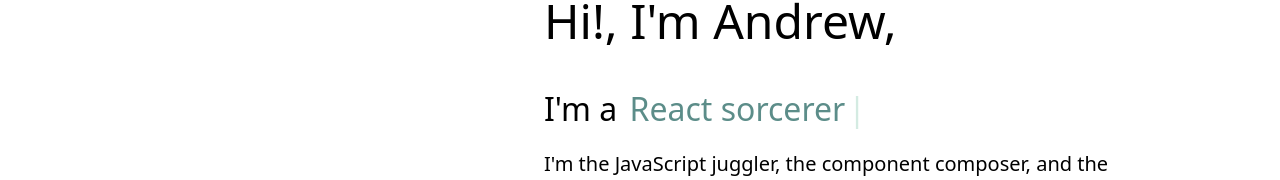
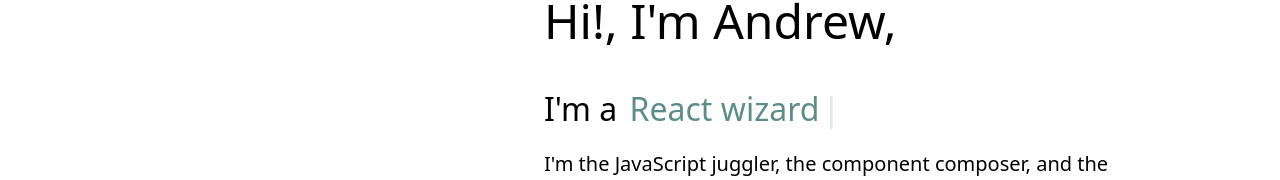
Before and after one commit to kdk0063/React-Andrew, a React (Create React App) app: page / in a window 1280 px wide. Shown: the part 283-463 px from the top of the page. Built offline with nearby package versions, Linux system fonts and the light colour scheme.

Commit message:
update intro list

```diff
--- a/src/Components/Introduction.js
+++ b/src/Components/Introduction.js
@@ -10,7 +10,7 @@
 
 function Introduction() {
     const [words] = useTypewriter({
-        words: ["Fullstack Developer.", "React sorcerer", "UX Enthusiast.", "Collaborator."],
+        words: ["Fullstack Developer.", "React wizard", "UX Enthusiast.", "Collaborator."],
         loop: {},
     });
 
```
